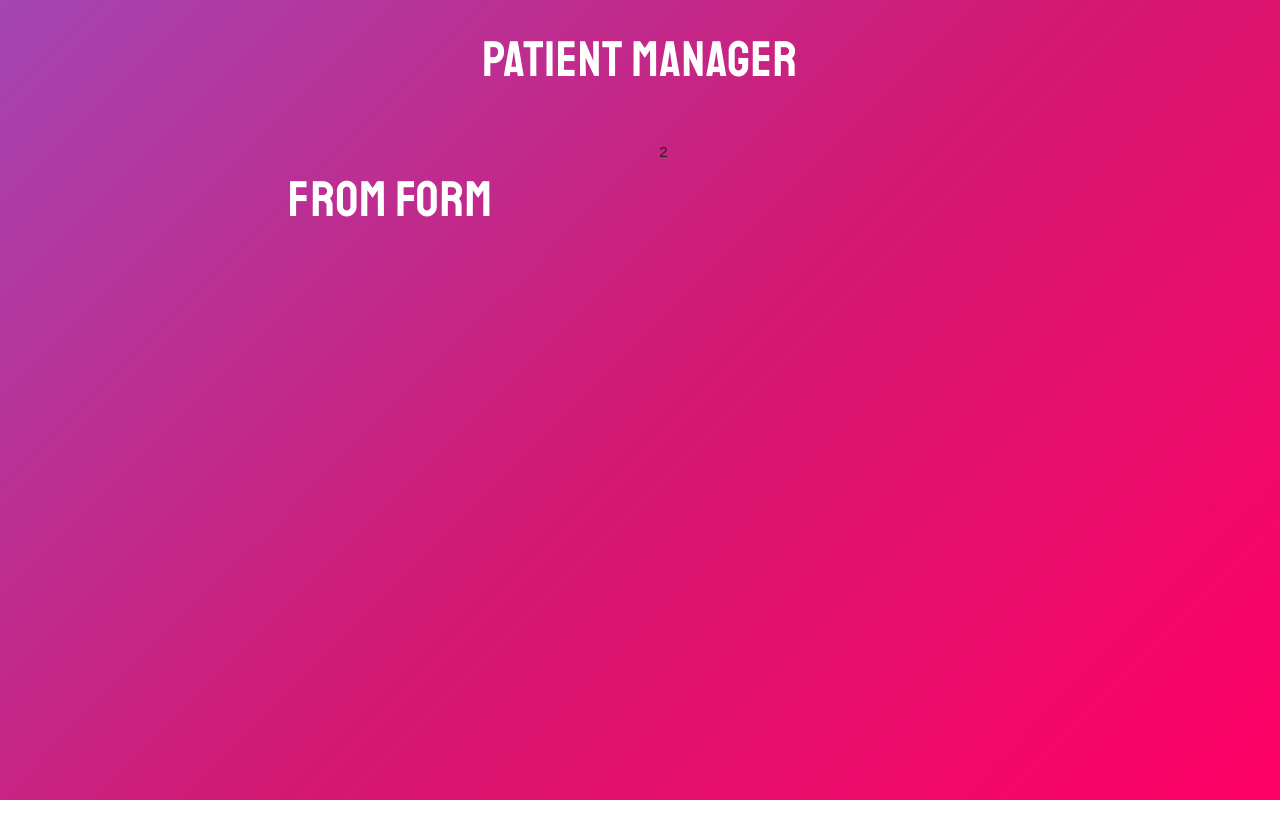
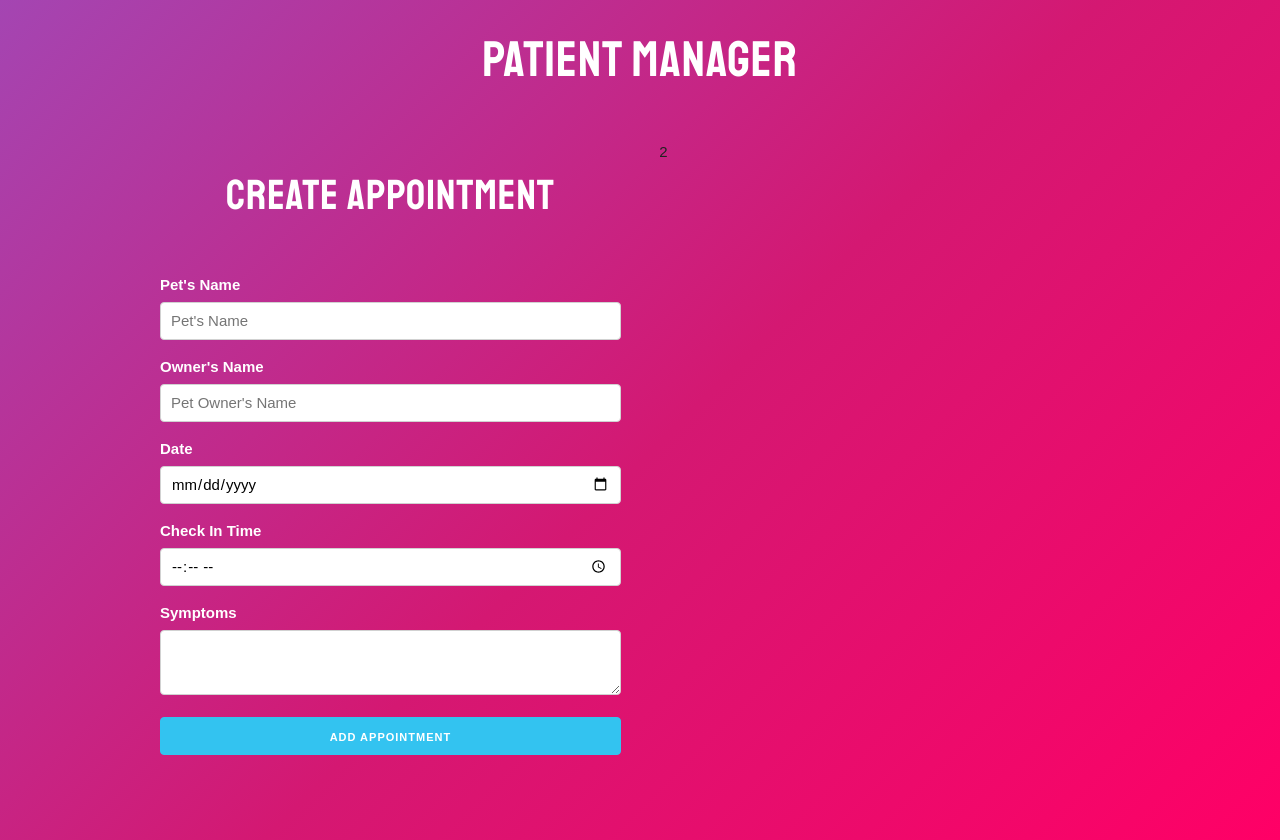
Before and after one commit to mikaelpizzi/patient-manager, a React (Create React App) app: page / in a window 1280 px wide. Before the commit the page ends 800 px from the top, so only its background shows below. Built offline with nearby package versions, Linux system fonts and the light colour scheme.

Commit message:
[ADD] Create form fields

```diff
--- a/src/components/Form.js
+++ b/src/components/Form.js
@@ -1,10 +1,55 @@
 import React, { Fragment } from "react";
 
 const Form = (props) => {
-    return (
-    <h1>
-        From form
-    </h1> );
+	return (
+		<Fragment>
+      <h2>Create Appointment</h2>
+      <form>
+        <label>Pet's Name</label>
+        <input
+          type="text"
+          name="pet"
+          className="u-full-width"
+          placeholder="Pet's Name"
+        />
+
+        <label>Owner's Name</label>
+        <input
+          type="text"
+          name="owner"
+          className="u-full-width"
+          placeholder="Pet Owner's Name"
+        />
+
+        <label>Date</label>
+        <input
+          type="date"
+          name="date"
+          className="u-full-width"
+        />
+
+        <label>Check In Time</label>
+        <input
+          type="time"
+          name="time"
+          className="u-full-width"
+        />
+
+        <label>Symptoms</label>
+        <textarea
+          className="u-full-width"
+          name="symptoms"
+        >
+        </textarea>
+
+        <button
+          type="submit"
+          className="u-full-width button-primary"
+        >Add Appointment
+        </button>
+      </form>
+		</Fragment>
+	);
 }
 
 export default Form;
```
